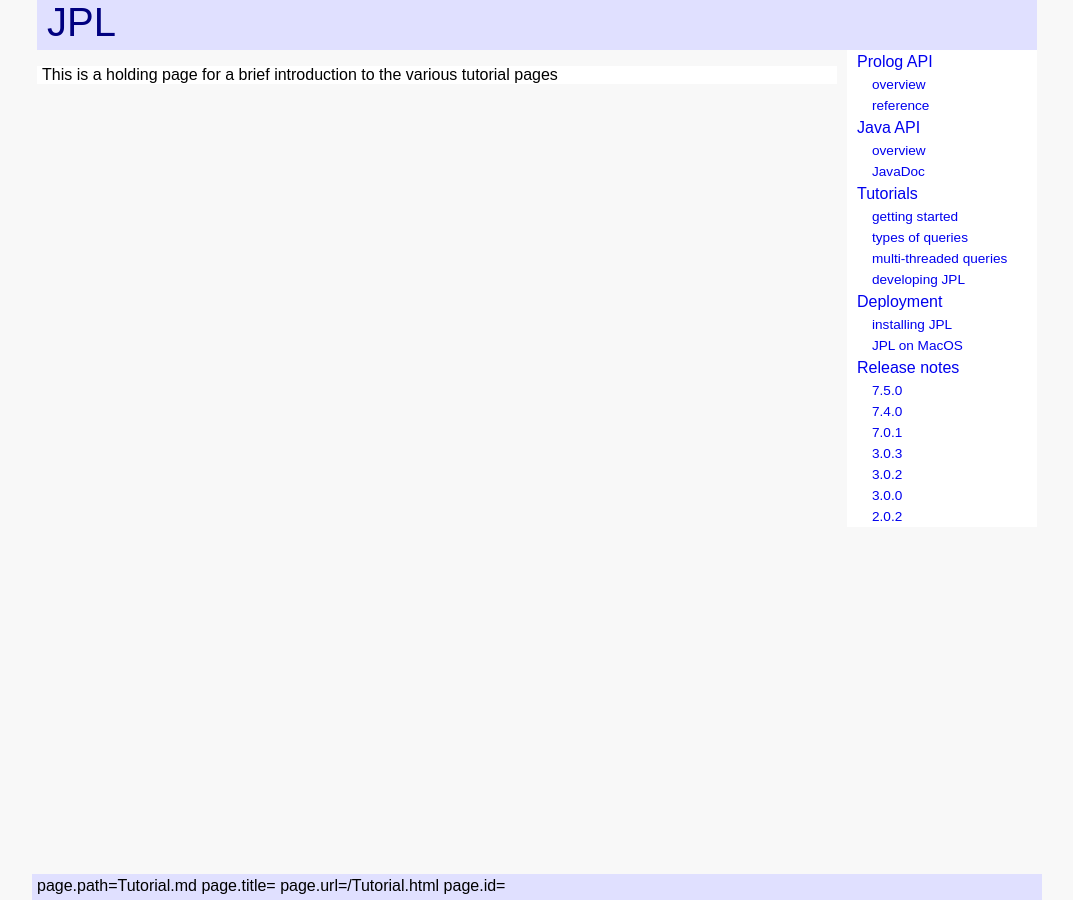
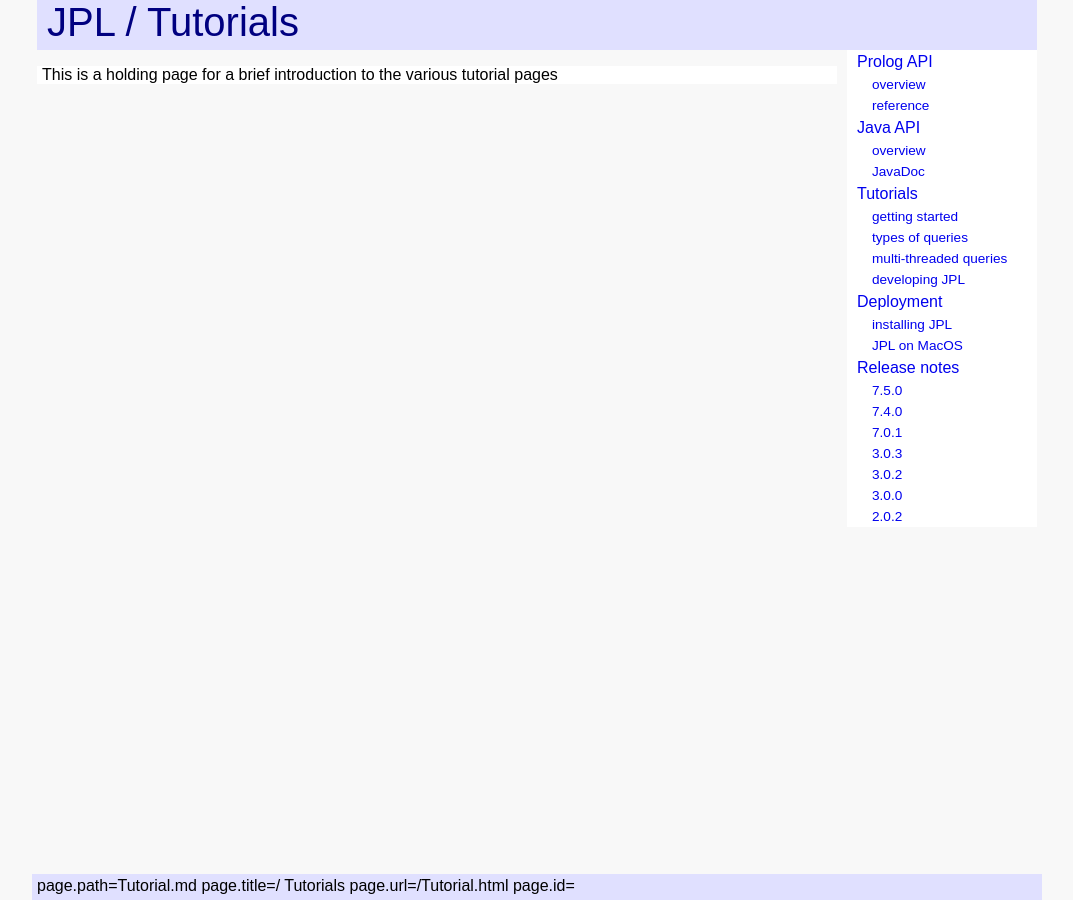
Before and after one commit to anionic/jpl-nav, a Jekyll site: the page built from docs/Tutorial.md, in a window 1280 px wide. Shown: the whole page, without its empty margins (103-1176 px from the left). Built offline with Jekyll 4.4.1, drawn with Linux system fonts in a browser that asks for light colours; our own code applies the rules of GitHub Pages for plain Markdown files.

Commit message:
Update Tutorial.md

```diff
--- a/docs/Tutorial.md
+++ b/docs/Tutorial.md
@@ -1 +1,3 @@
+# / Tutorials
+
 This is a holding page for a brief introduction to the various tutorial pages
```
